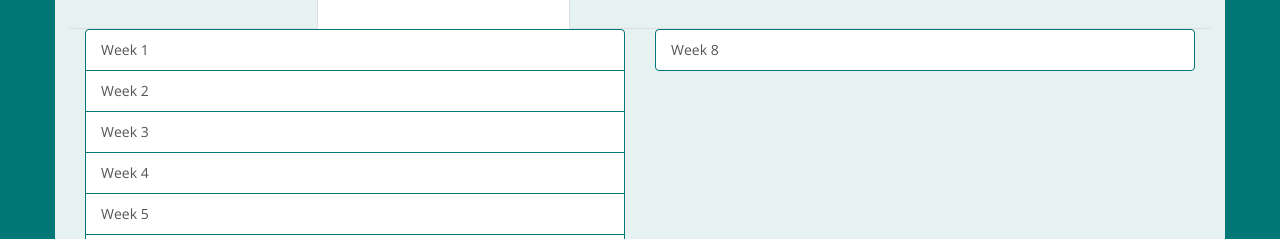
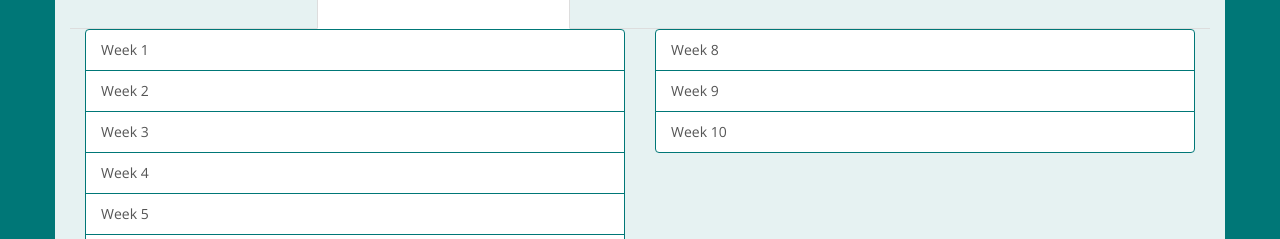
Before and after one commit to ajbowler/graphalyzer.github.io, a plain HTML site: page docs.html in a window 1280 px wide. Shown: the part 561-800 px from the top of the page. Drawn offline with nearby package versions, Linux system fonts and the light colour scheme.

Commit message:
Weekly Reports #9 and #10

```diff
--- a/docs.html
+++ b/docs.html
@@ -123,6 +123,8 @@
               <div class="col-lg-6">
                 <div class="list-group">
                   <a target="_blank" href="/docs/weekly_reports/semester2/week8.pdf" class="list-group-item">Week 8</a>
+                  <a target="_blank" href="/docs/weekly_reports/semester2/week9.pdf" class="list-group-item">Week 9</a>
+                  <a target="_blank" href="/docs/weekly_reports/semester2/week10.pdf" class="list-group-item">Week 10</a>
                 </div>
               </div>
             </div>
```
Also changed, not shown: 2 other files.
